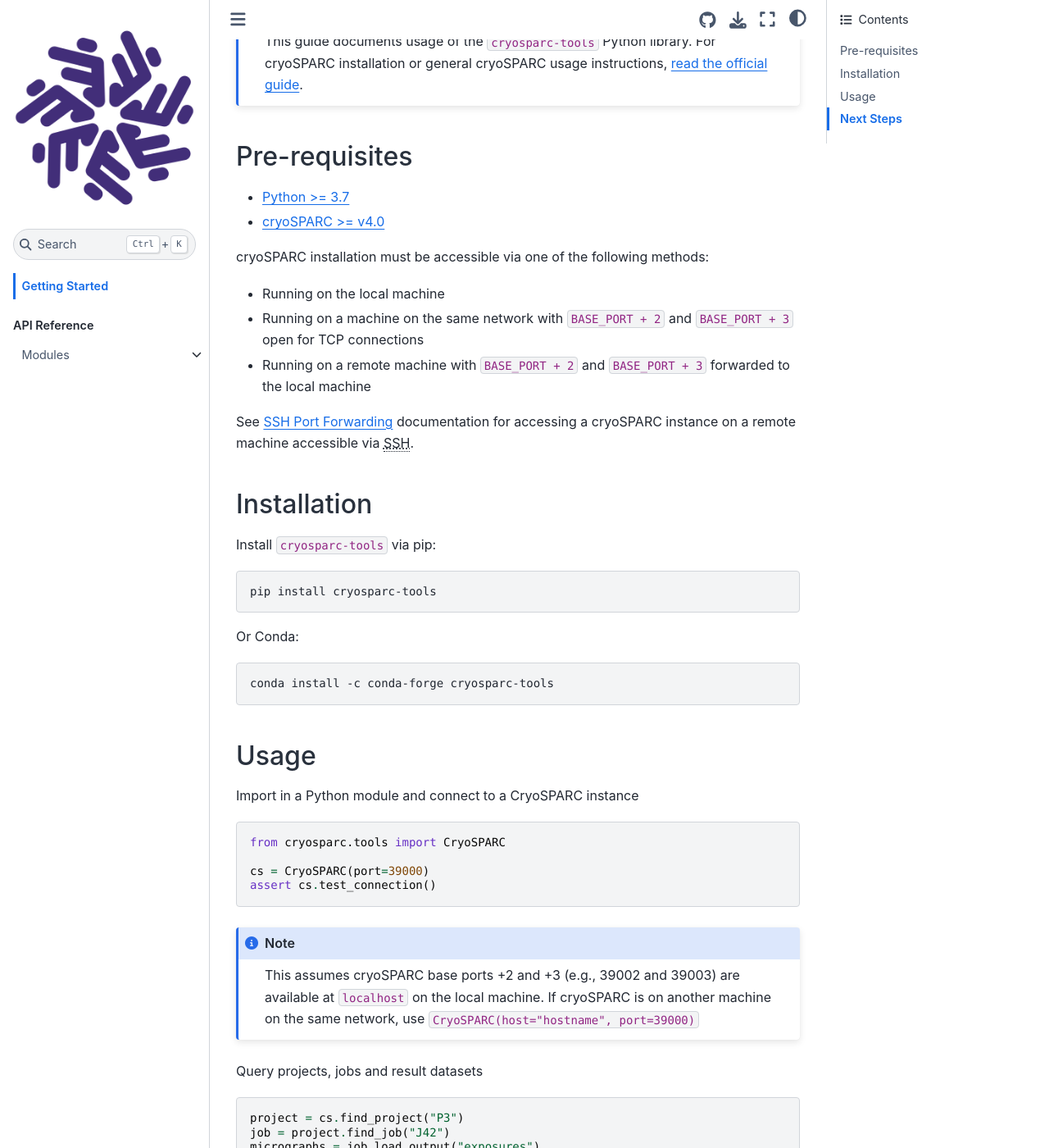
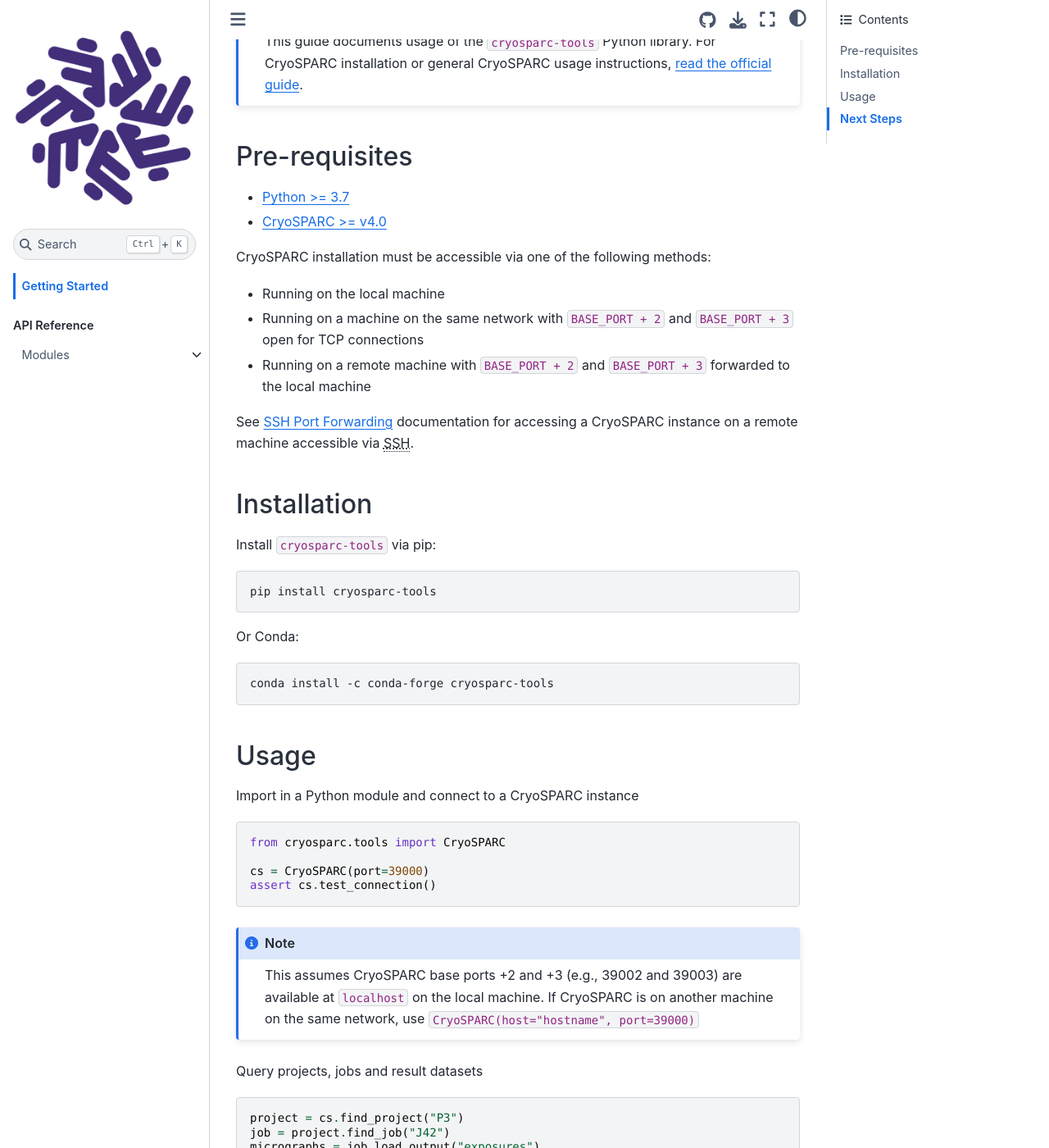
Before and after one commit to cryoem-uoft/cryosparc-tools, a Jupyter Book: the page built from docs/intro.md, in a window 1280 px wide and 1400 px high, scrolled down 371 px. Shown: the whole window at 82% size. Built offline with Jupyter Book 1.0.4 settings and Sphinx 7.4.7 and the Sphinx Book theme 1.1.4, drawn with Linux system fonts in a browser that asks for light colours; pages that are not in the unit, such as notebooks, are missing from menus; some of the changed text lies outside the part shown.

````diff
--- a/docs/intro.md
+++ b/docs/intro.md
@@ -1,31 +1,31 @@
 # Getting Started
 
 `cryosparc-tools` is a Python library that enables scripting access to the
-[cryoSPARC](https://cryosparc.com) <abbr title="cryo-electron microscopy">cryo-EM</abbr> software package.
+[CryoSPARC](https://cryosparc.com) <abbr title="cryo-electron microscopy">cryo-EM</abbr> software package.
 
 Use it for the following use cases:
 
 * Programmatically read and write exposure, particle and volume data
 * Access project and job metadata
-* Extend cryoSPARC functionality with third-party software packages
+* Extend CryoSPARC functionality with third-party software packages
 
 ```{note}
-This guide documents usage of the `cryosparc-tools` Python library. For cryoSPARC installation or general cryoSPARC usage instructions, [read the official guide](https://guide.cryosparc.com).
+This guide documents usage of the `cryosparc-tools` Python library. For CryoSPARC installation or general CryoSPARC usage instructions, [read the official guide](https://guide.cryosparc.com).
 ```
 
 
 ## Pre-requisites
 
 * [Python >= 3.7](https://www.python.org/downloads/)
-* [cryoSPARC >= v4.0](https://cryosparc.com/download)
+* [CryoSPARC >= v4.0](https://cryosparc.com/download)
 
-cryoSPARC installation must be accessible via one of the following methods:
+CryoSPARC installation must be accessible via one of the following methods:
 - Running on the local machine
 - Running on a machine on the same network with `BASE_PORT + 2` and `BASE_PORT + 3` open for TCP connections
 - Running on a remote machine with `BASE_PORT + 2` and `BASE_PORT + 3` forwarded to the local machine
 
 See [SSH Port Forwarding](https://guide.cryosparc.com/setup-configuration-and-management/how-to-download-install-and-configure/accessing-cryosparc#ssh-port-forwarding-on-a-nix-system)
-documentation for accessing a cryoSPARC instance on a remote machine accessible
+documentation for accessing a CryoSPARC instance on a remote machine accessible
 via <abbr title="Secure Shell">SSH</abbr>.
 
 
@@ -56,7 +56,7 @@ assert cs.test_connection()
 ```
 
 ```{note}
-This assumes cryoSPARC base ports +2 and +3 (e.g., 39002 and 39003) are available at `localhost` on the local machine. If cryoSPARC is on another machine on the same network, use `CryoSPARC(host="hostname", port=39000)`
+This assumes CryoSPARC base ports +2 and +3 (e.g., 39002 and 39003) are available at `localhost` on the local machine. If CryoSPARC is on another machine on the same network, use `CryoSPARC(host="hostname", port=39000)`
 ```
 
 Query projects, jobs and result datasets
--- a/pyproject.toml
+++ b/pyproject.toml
@@ -1,7 +1,7 @@
 [project]
 name = "cryosparc-tools"
 version = "0.1.0"
-description = "Toolkit for interfacing with cryoSPARC"
+description = "Toolkit for interfacing with CryoSPARC"
 authors = [
     { name = "Structura Biotechnology Inc.", email = "info@structura.bio"}
 ]
````
Also changed, not shown: README.md (+3 -3 lines), 3 other files.
